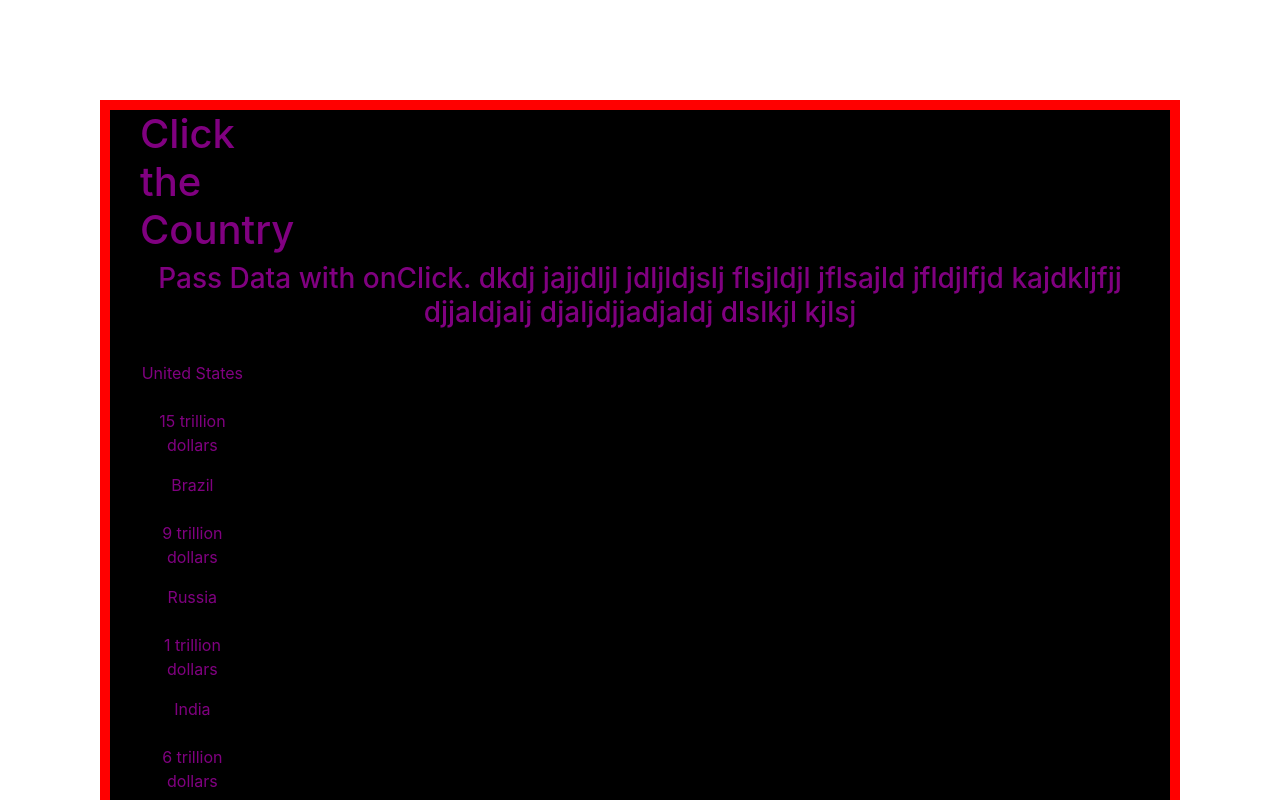
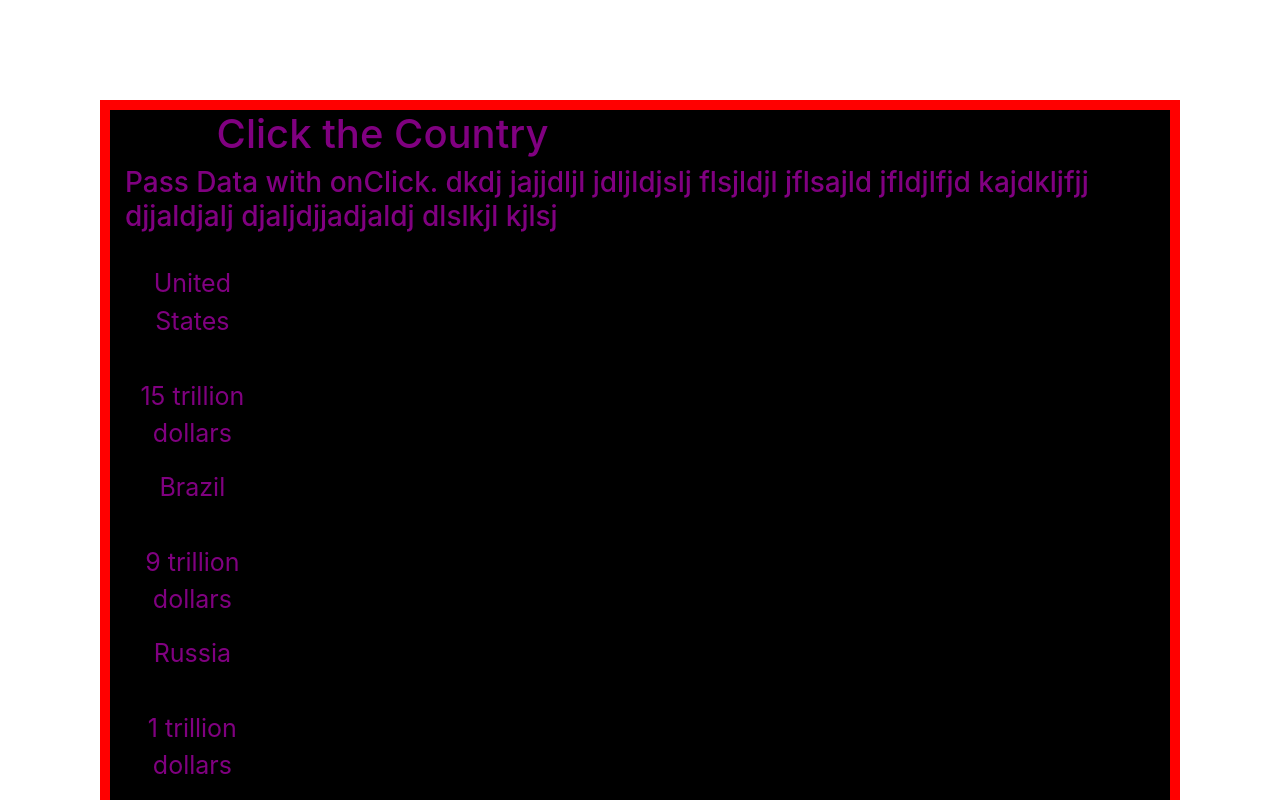
Before and after one commit to tvcasey/practice, a React (Create React App) app in the folder practice/: page / in a window 1280 px wide. Shown: the top 800 px of the page. Built offline with nearby package versions, Linux system fonts and the light colour scheme.

Commit message:
Working on CSS.  CSS is logical and relatively straightforward, but trying to get the right link to the className so that the commands actually works is challenging at the moment.  Once I figure how and what to describe the defintion to style things will go well.  We win because we don't quit.

```diff
--- a/practice/src/App.css
+++ b/practice/src/App.css
@@ -7,47 +7,19 @@
   background-color: black;
   margin: 100px;
   border: 10px solid red;
+
+}
+
+.Buttonclick {
+
+  padding: 50px;
+  border: 5px solid white;
+  margin: 100px;
+}
+h1 {
   text-align: center;
 }
-
-.App.Buttonclick {
-  text-align: right;
-  padding: 50px;
-  border: 5px solid black;
-  margin: 100px;
+p.col-sm-5  {
+  text-align: center;
+  font-size: 25px;
 }
-
-.App-logo {
-  height: 40vmin;
-  pointer-events: none;
-}
-
-@media (prefers-reduced-motion: no-preference) {
-  .App-logo {
-    animation: App-logo-spin infinite 20s linear;
-  }
-}
-
-.App-header {
-  background-color: #282c34;
-  min-height: 100vh;
-  display: flex;
-  flex-direction: column;
-  align-items: center;
-  justify-content: center;
-  font-size: calc(10px + 2vmin);
-  color: white;
-}
-
-.App-link {
-  color: #61dafb;
-}
-
-@keyframes App-logo-spin {
-  from {
-    transform: rotate(0deg);
-  }
-  to {
-    transform: rotate(360deg);
-  }
-}
--- a/practice/src/App.js
+++ b/practice/src/App.js
@@ -1,6 +1,6 @@
 import React from 'react';
 import './App.css';
-import './Components/components.css';
+import './Components/Components.css';
 import Buttonclick from "./Components/Buttonclick";
 import Buttonswitch from "./Components/Buttonswitch";
 import Buttonclick3 from "./Components/Buttonclick3";
--- a/practice/src/Components/Buttonclick.jsx
+++ b/practice/src/Components/Buttonclick.jsx
@@ -1,7 +1,7 @@
 
 
 import React, {Component} from "react";
-import './components.css';
+import './Components.css';
 import '../App';
 import 'bootstrap/dist/css/bootstrap.min.css';
 
@@ -56,7 +56,7 @@ export default class Buttonclick extends Component {
                 <div className="container-fluid">
                     <div className="row">
                         <header className="col-lg-12">
-                            <h1 className="col-sm-1">Click the Country</h1>
+                            <h1 className="col-md-6">Click the Country</h1>
                             <h3>Pass Data with onClick. dkdj jajjdljl jdljldjslj flsjldjl jflsajld jfldjlfjd kajdkljfjj djjaldjalj djaljdjjadjaldj dlslkjl kjlsj</h3>
                             <br />
                         </header>
--- a/practice/src/Components/components.css
+++ b/practice/src/Components/components.css
@@ -7,11 +7,14 @@
 }*/
 
 .Buttonclick {
-    color: peachpuff;
+    text-align: center;
+
 }
 
-.Buttonclick .col-sm-5{
-    position: absolute;
+.Buttonclick.col-md-4.col-sm-5{
+    /*position: absolute;
+    right: 0;
+    top: 0;*/
     padding: 50px;
     border: 5px solid black;
     margin: 100px;
--- a/practice/src/index.js
+++ b/practice/src/index.js
@@ -4,6 +4,7 @@ import './index.css';
 import App from './App';
 import reportWebVitals from './reportWebVitals';
 import 'bootstrap/dist/css/bootstrap.min.css';
+import './Components/Components.css';
 
 ReactDOM.render(
   <React.StrictMode>
```
Also changed, not shown: 1 other file (tests, documents, lock files or other folders).
